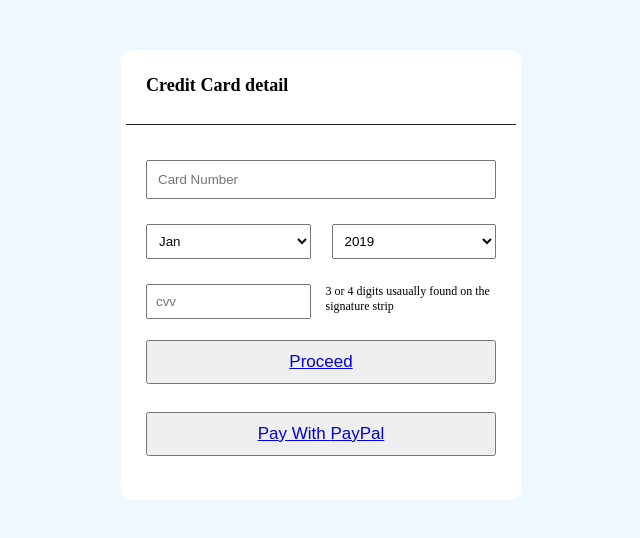
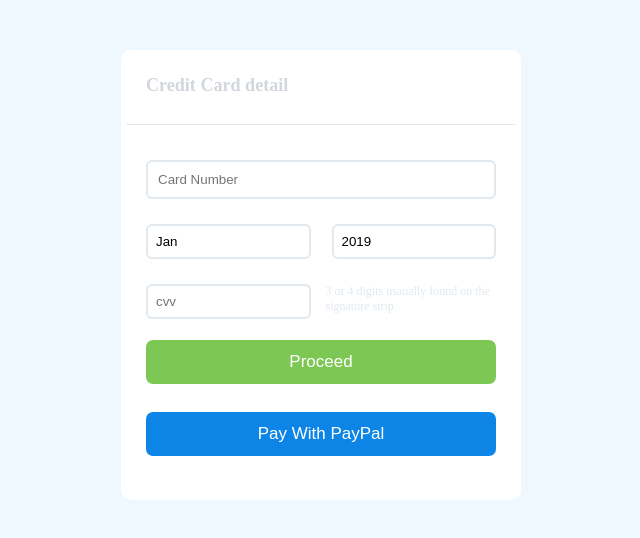
Before and after one commit to SlyCreator/Css-revisted, a plain HTML site: page Day4/index.html in a window 1280 px wide. Shown: the whole page, without its empty margins (319-959 px from the left). Drawn offline with Linux system fonts and the light colour scheme.

```diff
--- a/Day4/style.css
+++ b/Day4/style.css
@@ -14,19 +14,26 @@ html,body {
 }
 .card-head{
     height: 50px;
-    border-bottom: 1px solid #1e1e1e
+    border-bottom:1px solid #e1e8ee;
+    background-color: white;
 }
 .head-text {
     margin: 20px;
     font-size: 1.13em;
+    color: #d1d7dd;
+
 
 }
 .card-body{
     margin: 20px;
 }
 
-input, button{
+input{
     padding: 10px;
+    background: #fff;
+    border: 2px solid #e1e8ee;
+    border-radius: 6px;
+
 }
 .card-number{
     width: 100%;
@@ -37,6 +44,11 @@ input, button{
     width: 47%;
     padding: 8px;
     margin-top: 10px;
+    background: #fff;
+    border: 2px solid #e1e8ee;
+    border-radius: 6px;
+    -moz-appearance: none;
+    -webkit-appearance: none;
 
 }
 .year{
@@ -44,6 +56,11 @@ input, button{
     width: 47%;
     padding: 8px;
     margin-top: 10px;
+    background: #fff;
+    border: 2px solid #e1e8ee;
+    border-radius: 6px;
+    -moz-appearance: none;
+    -webkit-appearance: none;
 }
 .cvv-input{
     float: left;
@@ -55,9 +72,28 @@ input, button{
 .cvv-text{
     font-size: 12px;
    margin-top: 70px;
+   color: #e1e8ee;
 }
 button{
     width: 100%;
     margin: 14px 0;
+    padding: 10px;
     font-size: 17px;
+    border-radius: 7px;
 }
+.proceed{
+    background: #7dc855;
+    border: 2px solid #7dc855;
+}
+.proceed a{
+ text-decoration: none;
+    color: white;
+}
+.paypal{
+    background-color: rgb(13, 133, 231);
+    border: 2px solid rgb(13, 133, 231);
+}
+.paypal a {
+    text-decoration: none;
+    color: white;
+}
```
